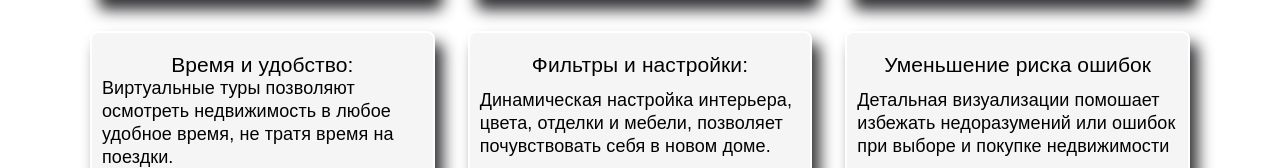
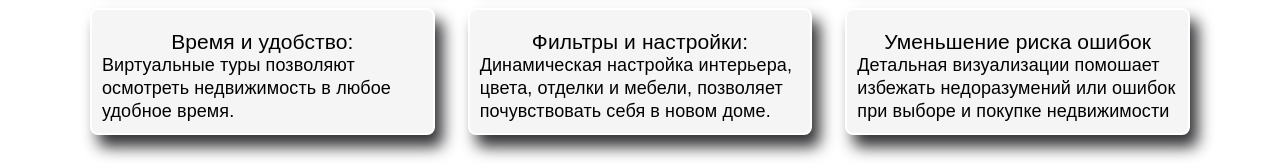
Before and after one commit to webdotG/3D_SPB, a React (Vite) app: page / in a window 1280 px wide. Both pictures are taken after a click on the button "ДЛЯ ВАШИХ КЛИЕНТОВ". Shown: the part 6242-6410 px from the top of the page. Built offline with nearby package versions, Linux system fonts and the light colour scheme.

Commit message:
advantagies client text

```diff
--- a/src/components/main/advantagesClient/advantagesClient.tsx
+++ b/src/components/main/advantagesClient/advantagesClient.tsx
@@ -92,7 +92,7 @@ export default function AdvantagesClient() {
               Время и удобство:
             </h4>
             <p>
-              Виртуальные туры позволяют осмотреть недвижимость в любое удобное время, не тратя время на поездки.
+              Виртуальные туры позволяют осмотреть недвижимость в любое удобное время.
             </p>
           </li>
           <li className={style['advantages-item']}>
```
